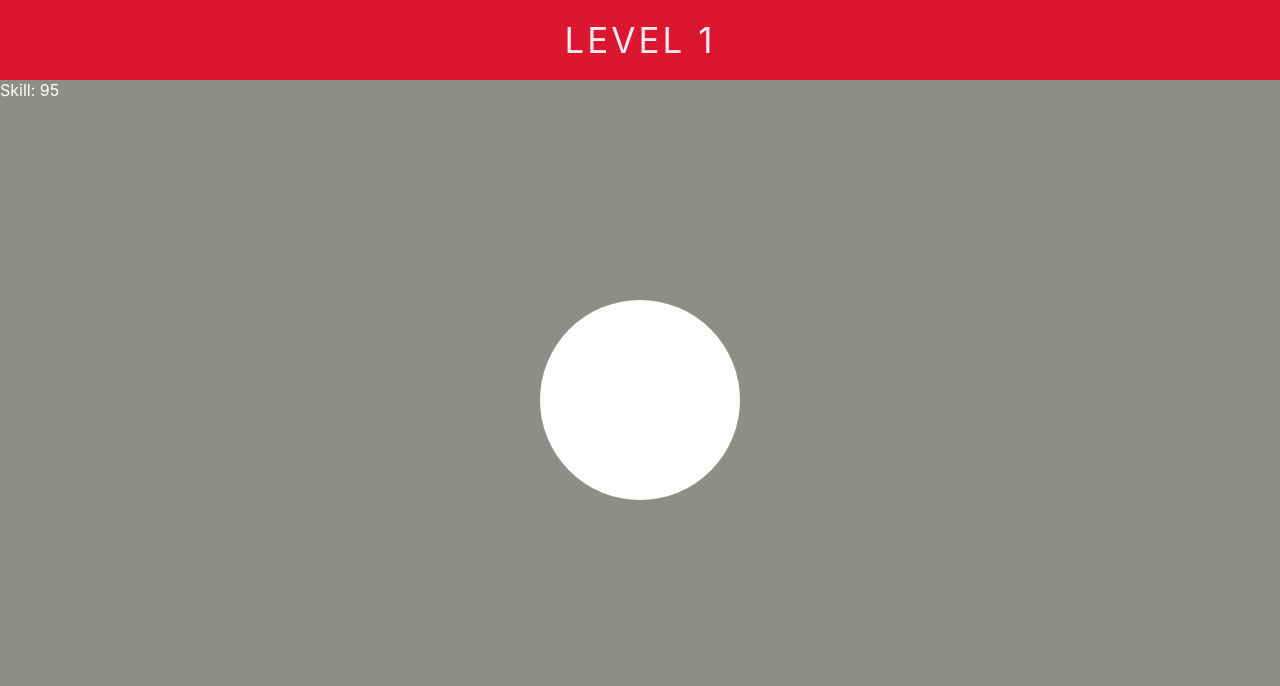
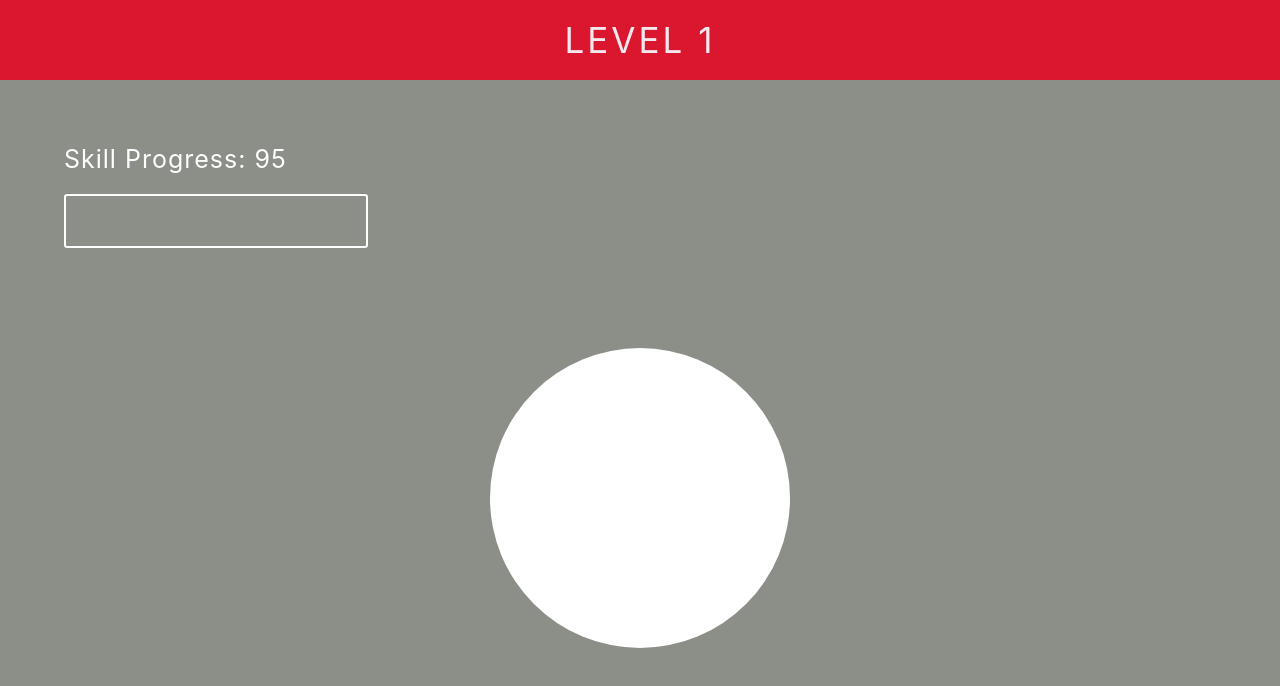
Before and after one commit to Malga90/clicker, a React app: page / in a window 1280 px wide. Shown: the top 686 px of the page. Built offline with nearby package versions, Linux system fonts and the light colour scheme.

Commit message:
styling skill bar

```diff
--- a/src/components/Dashboard/styled/DashboardTrainingBag.js
+++ b/src/components/Dashboard/styled/DashboardTrainingBag.js
@@ -1,12 +1,10 @@
 import styled from "styled-components";
 
 const DashboardTrainingBag = styled.div`
-  height: 200px;
-  width: 200px;
+  height: 300px;
+  width: 300px;
   border-radius: 50%;
-  margin: 200px auto;
-  //   display: flex;
-  //   justify-content: center;
+  margin: 100px auto;
   background: white;
 `;
 
--- a/src/components/SkillBar/SkillBar.js
+++ b/src/components/SkillBar/SkillBar.js
@@ -1,9 +1,15 @@
 import React, { Component } from "react";
 import SkillBarContainer from "./styled/SkillBarContainer";
+import SkillBarBox from "./styled/SkillBarBox";
 
 class Dashboard extends Component {
   render() {
-    return <SkillBarContainer>Skill: {this.props.skill}</SkillBarContainer>;
+    return (
+      <SkillBarContainer>
+        Skill Progress: {this.props.skill}
+        <SkillBarBox />
+      </SkillBarContainer>
+    );
   }
 }
 
--- /dev/null
+++ b/src/components/SkillBar/styled/SkillBarBox.js
@@ -0,0 +1,11 @@
+import styled from "styled-components";
+
+const SkillBarBox = styled.div`
+  width: 300px;
+  height: 50px;
+  border: 2px solid white;
+  margin-top: 20px;
+  border-radius: 3px;
+`;
+
+export default SkillBarBox;
--- a/src/components/SkillBar/styled/SkillBarContainer.js
+++ b/src/components/SkillBar/styled/SkillBarContainer.js
@@ -2,6 +2,9 @@ import styled from "styled-components";
 
 const SkillBarContainer = styled.div`
   color: white;
+  font-size: 25px;
+  letter-spacing: 1px;
+  margin: 5%;
 `;
 
 export default SkillBarContainer;
```
